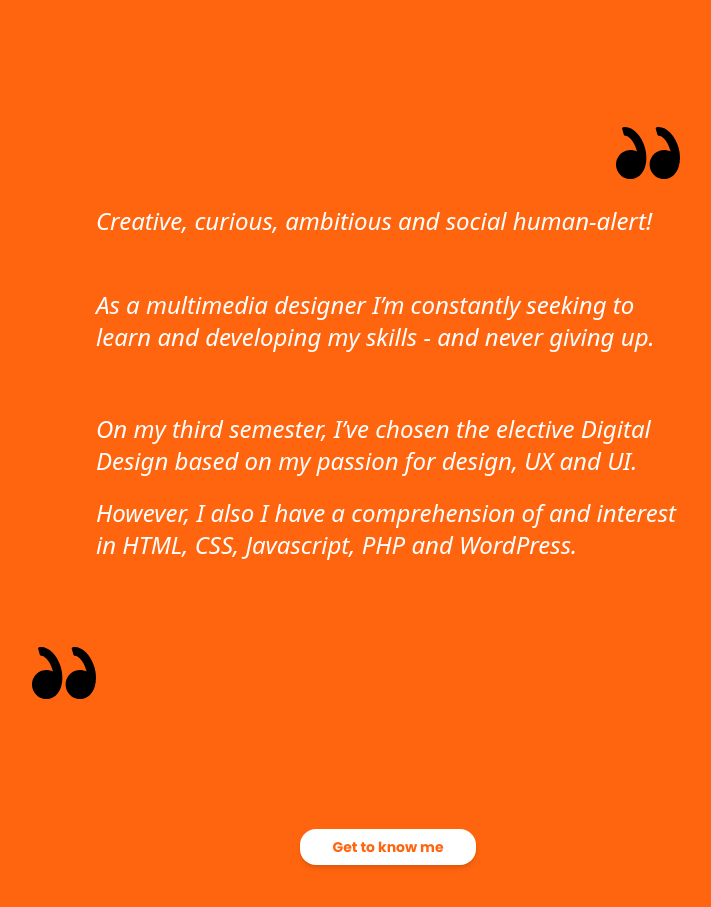
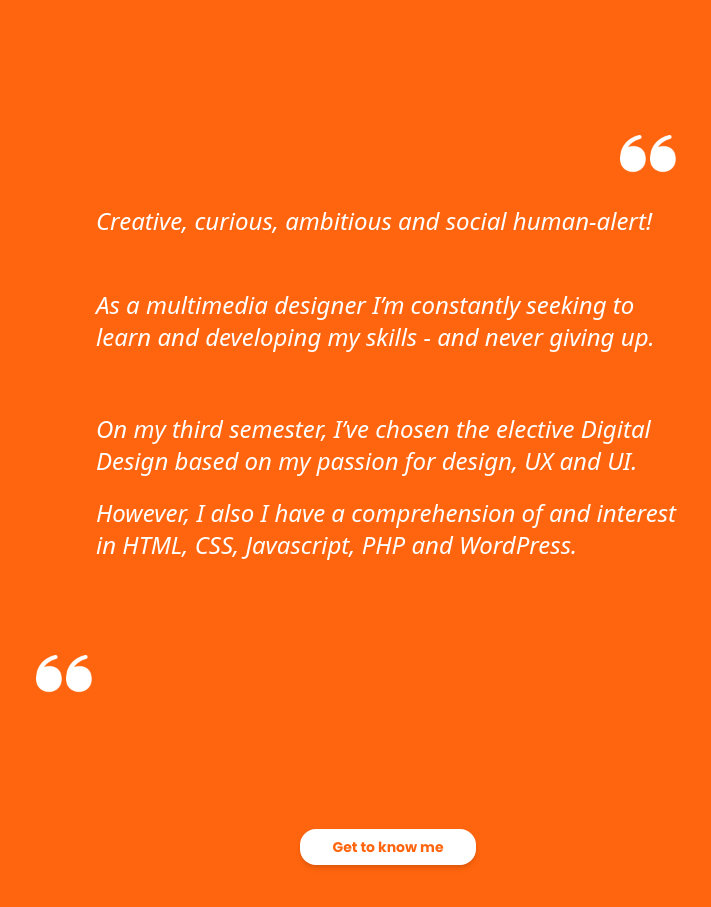
Before and after one commit to sara199a/portfolio, a website built with Vite: page src/index.html in a window 1280 px wide. Shown: the part 860-1767 px from the top of the page, without its empty margins (252-963 px from the left). Built offline with nearby package versions, Linux system fonts and the light colour scheme.

Commit message:
icons på forside

```diff
--- a/src/index.html
+++ b/src/index.html
@@ -30,12 +30,12 @@
       </section>
 
       <section class="staggersection grid-rows-7 mx-6 mt-64 grid grid-cols-2 md:mx-14 lg:mx-14 lg:grid-cols-4">
-        <img class="col-end-4 w-16 place-self-end" src="img/quotation.svg" alt="hej" />
+        <img class="col-end-4 w-16 place-self-end" src="img/icon_quote.png" alt="hej" />
         <p class="staggeranimation col-span-3 my-5 text-lg italic text-white md:text-2xl lg:col-start-2 lg:col-end-4 lg:font-thin">Creative, curious, ambitious and social human-alert!</p>
         <p class="staggeranimation col-span-3 text-lg italic text-white md:text-2xl lg:col-start-2 lg:col-end-4 lg:font-thin">As a multimedia designer I’m constantly seeking to learn and developing my skills - and never giving up.</p>
         <p class="staggeranimation col-span-3 my-5 text-lg italic text-white md:col-end-4 md:text-2xl lg:col-start-2 lg:font-thin">On my third semester, I’ve chosen the elective Digital Design based on my passion for design, UX and UI.</p>
         <p class="staggeranimation col-span-3 mb-5 text-lg italic text-white md:text-2xl lg:col-start-2 lg:col-end-4 lg:font-thin">However, I also I have a comprehension of and interest in HTML, CSS, Javascript, PHP and WordPress.</p>
-        <img class="row-end-7 w-16 lg:place-self-end" src="img/quotation.svg" alt="hej" />
+        <img class="row-end-7 w-16 lg:place-self-end" src="img/icon_quote.png" alt="hej" />
       </section>
       <div class="grid">
         <button class="row-end-7 mt-5 place-self-center rounded-2xl bg-white px-8 py-2 font-display text-sm font-bold text-orange shadow-md">Get to know me</button>
```
Also changed, not shown: public/img/icon_quote.png (added).
